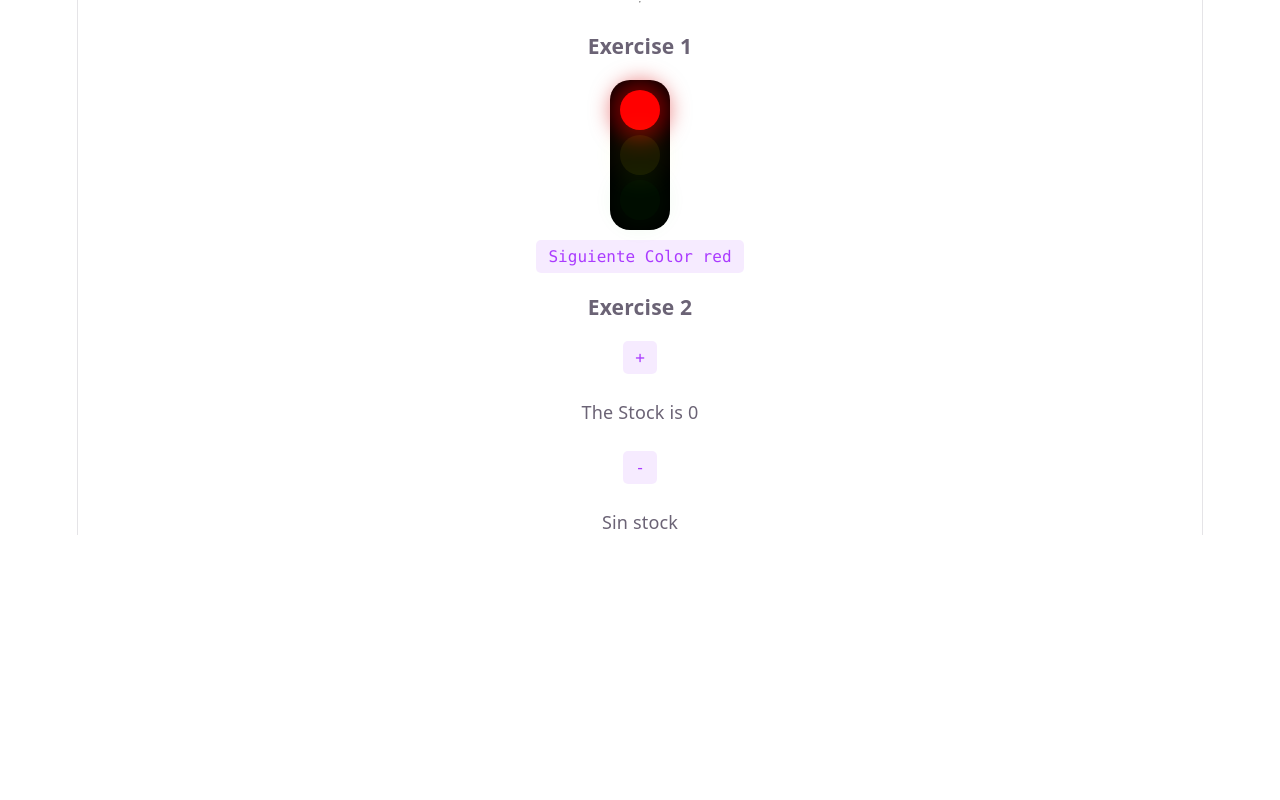
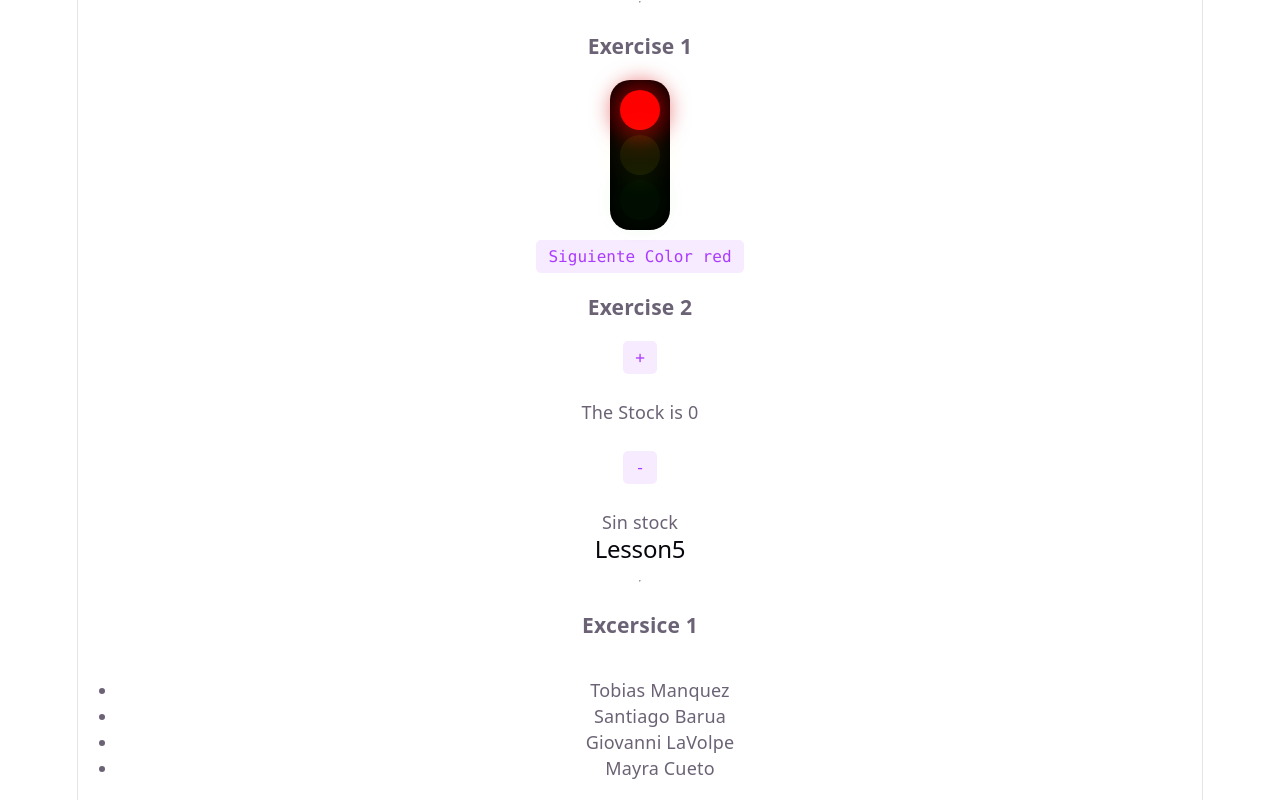
Before and after one commit to jeremiassosa/react-bootcamp-Sosa, a React (Vite) app in the folder react-bootcamp-Sosa/: page / in a window 1280 px wide. Shown: the part 417-1217 px from the top of the page. Before the commit the page ends 952 px from the top, so only its background shows below. Built offline with nearby package versions, Linux system fonts and the light colour scheme.

Commit message:
feat/ add complete exercise 1 lesson 5

```diff
--- a/react-bootcamp-Sosa/src/App.tsx
+++ b/react-bootcamp-Sosa/src/App.tsx
@@ -3,6 +3,7 @@ import Counter from './lesson3/exercise1-counter';
 import ILike from './lesson3/exercise2-like';
 import TrafficLight from './lesson4/exercise1-TrafficLight'
 import AlertStock from './lesson4/exercise2-AlertStock';
+import RenderList from './lesson5/exercise1-RenderList';
 
 function App() {
   return (
@@ -24,6 +25,13 @@ function App() {
         <TrafficLight />
       <h3>Exercise 2</h3>
         <AlertStock />
+
+    <h2>Lesson5</h2>
+
+    <hr />
+
+      <h3>Excersice 1</h3>
+        <RenderList/>
     </>
     )
 }
--- /dev/null
+++ b/react-bootcamp-Sosa/src/lesson5/exercise1-RenderList.tsx
@@ -0,0 +1,27 @@
+import { useState } from "react";
+
+interface User {
+  name: string,
+  subName: string
+}
+
+function RenderList() {
+
+    const [userNames] = useState<User[]>([
+        {name:'Tobias', subName:'Manquez'},
+        {name:'Santiago', subName:'Barua'},
+        {name:'Giovanni', subName:'LaVolpe'},
+        {name:'Mayra', subName:'Cueto'},
+      ]);
+
+    return (
+        <ul>
+        {userNames.map((user) => (
+          <li key={user.name}>{user.name} {user.subName}</li>
+             ))}
+        </ul>
+
+            )
+}
+
+export default RenderList
```
